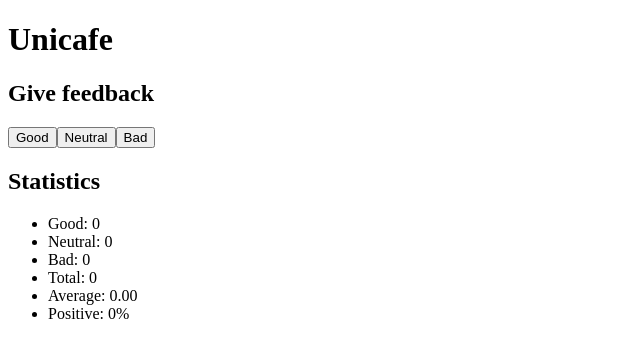
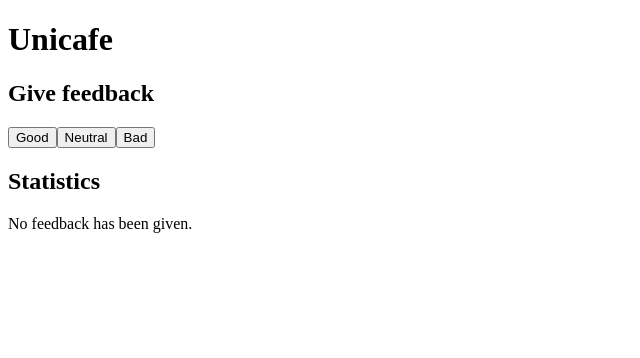
Before and after one commit to krullmizter/fullstackopen, a React (Vite) app in the folder part1/unicafe/: page / in a window 1280 px wide. Shown: the top 358 px of the page, without its empty margins (0-640 px from the left). Built offline with nearby package versions, Linux system fonts and the light colour scheme.

Commit message:
1.9 done
- Added conditional check if either good, neutral or bad larger than 0 to only then show the feedback results

```diff
--- a/part1/unicafe/src/App.jsx
+++ b/part1/unicafe/src/App.jsx
@@ -2,14 +2,14 @@ import { useState } from 'react'
 import Stats from './Stats';
 
 const App = () => {
-  const [good, setGood] = useState(0)
-  const [neutral, setNeutral] = useState(0)
-  const [bad, setBad] = useState(0)
+  const [getGood, setGood] = useState(0)
+  const [getNeutral, setNeutral] = useState(0)
+  const [getBad, setBad] = useState(0)
 
   // State management
-  const goodClicks = () => setGood(good + 1);
-  const neutralClick = () => setNeutral(neutral + 1);
-  const badClicks = () => setBad(bad + 1);
+  const goodClicks = () => setGood(getGood + 1);
+  const neutralClick = () => setNeutral(getNeutral + 1);
+  const badClicks = () => setBad(getBad + 1);
 
   return (
     <div>
@@ -24,7 +24,7 @@ const App = () => {
         <button onClick={badClicks}>Bad</button>
       </div>
 
-      <Stats good={good} neutral={neutral} bad={bad} />
+      <Stats good={getGood} neutral={getNeutral} bad={getBad} />
     </div>
   )
 }
--- a/part1/unicafe/src/Stats.jsx
+++ b/part1/unicafe/src/Stats.jsx
@@ -8,6 +8,8 @@ const Stats = ({ good, neutral, bad }) => {
     return (
         <div>
             <h2>Statistics</h2>
+
+            {good || neutral || bad > 0 ? (
             <ul>
                 <li>Good: {good}</li>
                 <li>Neutral: {neutral}</li>
@@ -16,6 +18,9 @@ const Stats = ({ good, neutral, bad }) => {
                 <li>Average: {avgFeedback.toFixed(2)}</li>
                 <li>Positive: {posFeedback.toFixed(0)}%</li>
             </ul>
+            ) : (
+                <p>No feedback has been given.</p>
+            )}
         </div>
     );
 };
```
